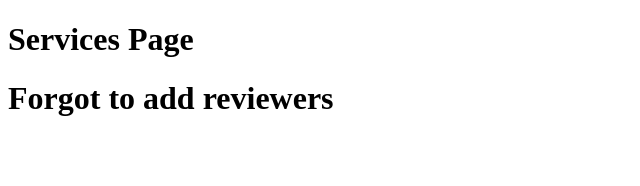
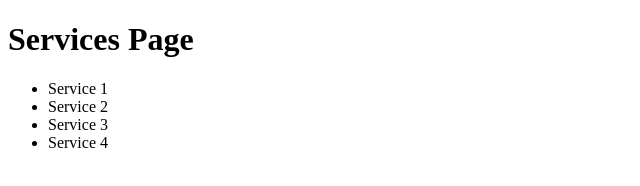
Before and after one commit to edine-noella/Git-practice-project1, a plain HTML site: page services.html in a window 1280 px wide. Shown: the whole page, without its empty margins (0-640 px from the left). Drawn offline with Linux system fonts and the light colour scheme.

Commit message:
added a list of services

```diff
--- a/services.html
+++ b/services.html
@@ -7,6 +7,13 @@
 </head>
 <body>
     <h1>Services Page</h1>
-    <h1>Forgot to add reviewers</h1>
+
+    <ul>
+        <li>Service 1</li>
+        <li>Service 2</li>
+        <li>Service 3</li>
+        <li>Service 4</li>
+    </ul>
+
 </body>
 </html>
```
